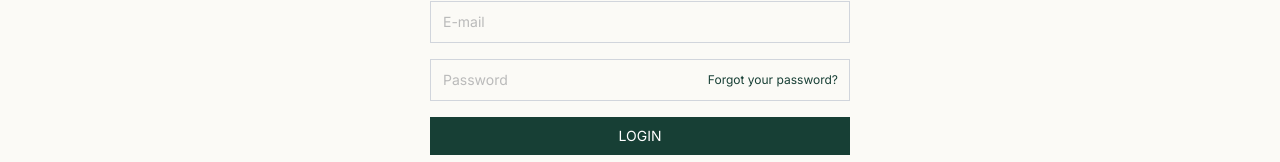
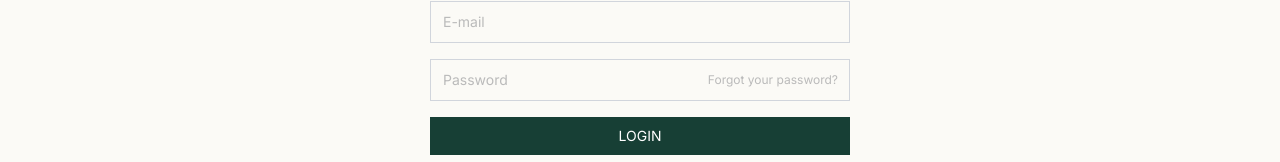
Before and after one commit to easazade/teashop, a React (Vite) app: page /login in a window 1280 px wide. Shown: the part 403-565 px from the top of the page. Built offline with nearby package versions, Linux system fonts and the light colour scheme.

Commit message:
Update Forgot password button

```diff
--- a/src/pages/auth/LoginPage.tsx
+++ b/src/pages/auth/LoginPage.tsx
@@ -25,7 +25,9 @@ export default function LoginPage() {
         value={password}
         onChange={(input) => setPassword(input.target.value)}
       >
-        <span className="cursor-pointer text-xs">Forgot your password?</span>
+        <span className="text-gray-text hover:text-primary cursor-pointer text-xs transition-colors">
+          Forgot your password?
+        </span>
       </AppInput>
       <AppButton
         label="Login"
```
